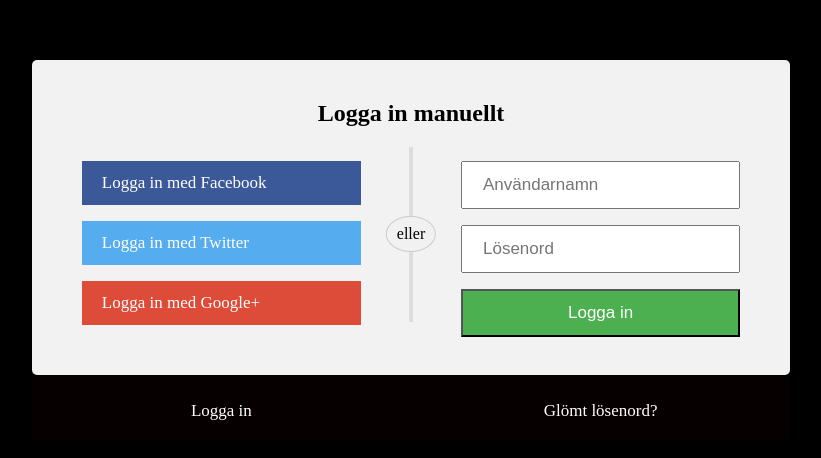
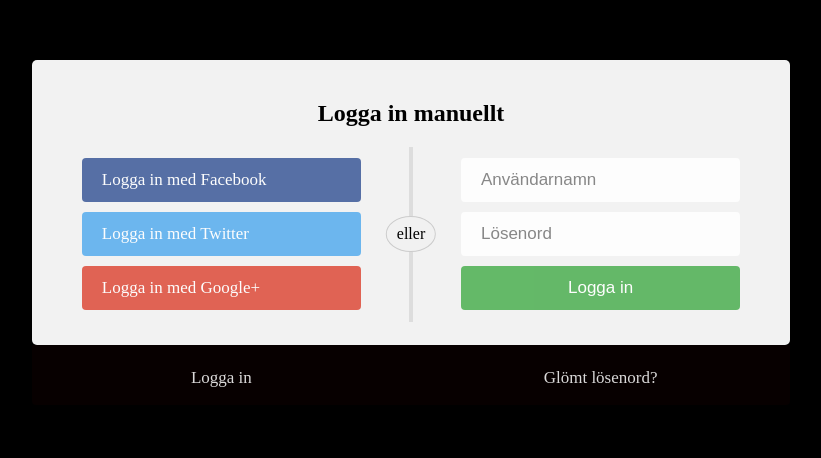
Before and after one commit to 2Getherness/BioBio.se, a plain HTML site: page view/login.html in a window 1280 px wide. Shown: the part 140-598 px from the top of the page, without its empty margins (229-1050 px from the left). Drawn offline with nearby package versions, Linux system fonts and the light colour scheme.

Commit message:
minar changes

```diff
--- a/css/login.css
+++ b/css/login.css
@@ -22,6 +22,10 @@
     width: 100%;
     padding: 12px 20px;
     margin: 8px 0;
+    border: none;
+    border-radius: 4px;
+    margin: 5px 0;
+    opacity: 0.85;
     display: inline-block;
     font-size: 17px;
     line-height: 20px;
```
